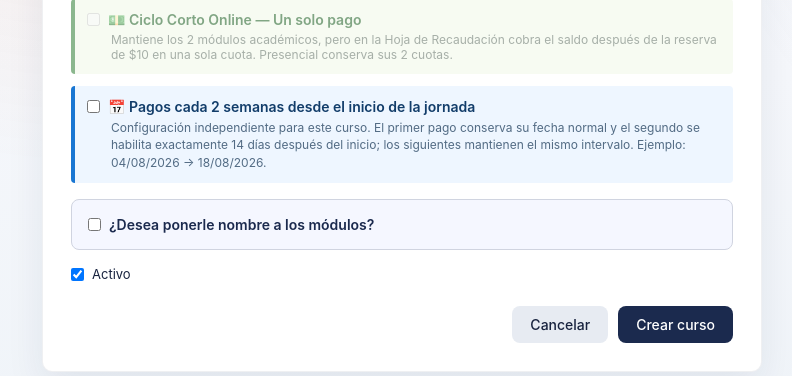
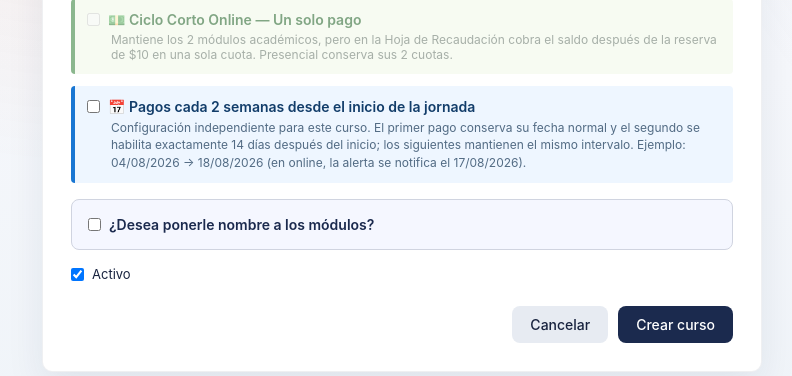
Before and after one commit to photogamer2015/formacionProfesionalFinal, a Django app: page /cursos/crear/ in a window 1280 px wide. Shown: the part 1064-1440 px from the top of the page, without its empty margins (22-814 px from the left). Run offline with Django 5.2, Linux system fonts and the light colour scheme; a user stored in the database is signed in; data comes from the database, SQL or seed files in the repository; tables that the repository leaves empty hold one stand-in row (values such as "Sample post"); data that the repository does not hold is empty; some libraries are stand-ins or nearby versions.

Commit message:
Aclara fecha de alerta online

```diff
--- a/templates/cursos/form.html
+++ b/templates/cursos/form.html
@@ -399,7 +399,7 @@
             📅 Pagos cada 2 semanas desde el inicio de la jornada
         </label>
         <p style="margin-top:4px; font-size:12px; color:#526b84; margin-left:24px; line-height:1.45;">
-            Configuración independiente para este curso. El primer pago conserva su fecha normal y el segundo se habilita exactamente 14 días después del inicio; los siguientes mantienen el mismo intervalo. Ejemplo: 04/08/2026 → 18/08/2026.
+            Configuración independiente para este curso. El primer pago conserva su fecha normal y el segundo se habilita exactamente 14 días después del inicio; los siguientes mantienen el mismo intervalo. Ejemplo: 04/08/2026 → 18/08/2026 (en online, la alerta se notifica el 17/08/2026).
         </p>
         {{ form.pagos_cada_dos_semanas.errors }}
     </div>
```
